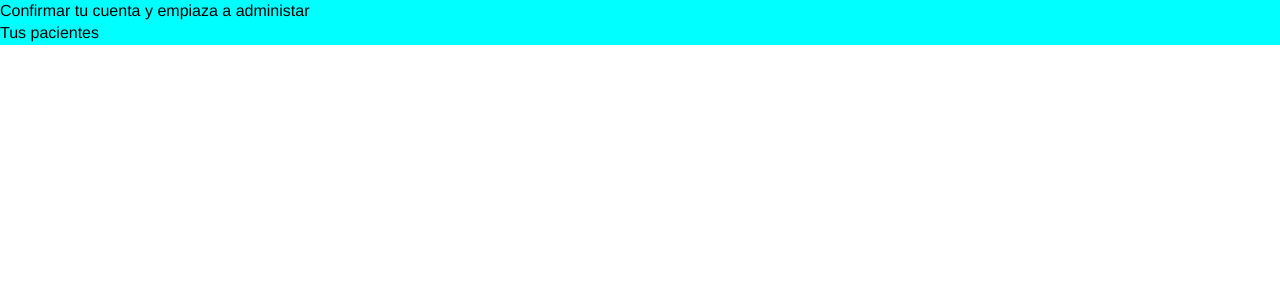
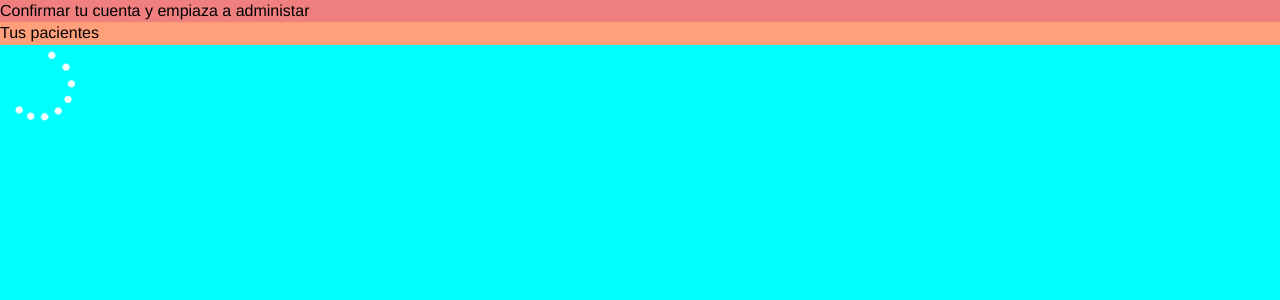
Before and after one commit to JoseIu/apv-MERN, a React (Vite) app in the folder frontend/: page /confirmar-cuenta/1 in a window 1280 px wide. Shown: the top 300 px of the page. Built offline with nearby package versions, Linux system fonts and the light colour scheme; no server answers.

Commit message:
adding loading runner for fetch

```diff
--- /dev/null
+++ b/frontend/src/components/alerts/Loader.jsx
@@ -0,0 +1,13 @@
+const Loader = () => (
+	<div className='lds-roller'>
+		<div></div>
+		<div></div>
+		<div></div>
+		<div></div>
+		<div></div>
+		<div></div>
+		<div></div>
+		<div></div>
+	</div>
+);
+export default Loader;
--- a/frontend/src/css/styles.css
+++ b/frontend/src/css/styles.css
@@ -11,6 +11,92 @@
 	--sub-title-color: #494a4c;
 	--paragraph-color: #494a4c;
 }
+/*====LOADER======*/
+.lds-roller {
+	display: inline-block;
+	position: relative;
+	width: 80px;
+	height: 80px;
+}
+.lds-roller div {
+	animation: lds-roller 1.2s cubic-bezier(0.5, 0, 0.5, 1) infinite;
+	transform-origin: 40px 40px;
+}
+.lds-roller div:after {
+	content: ' ';
+	display: block;
+	position: absolute;
+	width: 7px;
+	height: 7px;
+	border-radius: 50%;
+	background: #fff;
+	margin: -4px 0 0 -4px;
+}
+.lds-roller div:nth-child(1) {
+	animation-delay: -0.036s;
+}
+.lds-roller div:nth-child(1):after {
+	top: 63px;
+	left: 63px;
+}
+.lds-roller div:nth-child(2) {
+	animation-delay: -0.072s;
+}
+.lds-roller div:nth-child(2):after {
+	top: 68px;
+	left: 56px;
+}
+.lds-roller div:nth-child(3) {
+	animation-delay: -0.108s;
+}
+.lds-roller div:nth-child(3):after {
+	top: 71px;
+	left: 48px;
+}
+.lds-roller div:nth-child(4) {
+	animation-delay: -0.144s;
+}
+.lds-roller div:nth-child(4):after {
+	top: 72px;
+	left: 40px;
+}
+.lds-roller div:nth-child(5) {
+	animation-delay: -0.18s;
+}
+.lds-roller div:nth-child(5):after {
+	top: 71px;
+	left: 32px;
+}
+.lds-roller div:nth-child(6) {
+	animation-delay: -0.216s;
+}
+.lds-roller div:nth-child(6):after {
+	top: 68px;
+	left: 24px;
+}
+.lds-roller div:nth-child(7) {
+	animation-delay: -0.252s;
+}
+.lds-roller div:nth-child(7):after {
+	top: 63px;
+	left: 17px;
+}
+.lds-roller div:nth-child(8) {
+	animation-delay: -0.288s;
+}
+.lds-roller div:nth-child(8):after {
+	top: 56px;
+	left: 12px;
+}
+@keyframes lds-roller {
+	0% {
+		transform: rotate(0deg);
+	}
+	100% {
+		transform: rotate(360deg);
+	}
+}
+/*END LOADER*/
 .Error,
 .Success {
 	width: 50%;
@@ -112,4 +198,17 @@
 /*CONFIRMAR CUENTA*/
 .ConfirmAcc {
 	background-color: aqua;
+	height: 100vh;
 }
+.ConfirmAcc-container {
+	background-color: whitesmoke;
+}
+.ConfirmAcc-title {
+	background-color: lightcoral;
+}
+.ConfirmAcc-subtitle {
+	background-color: lightsalmon;
+}
+.ConfirmAcc-alert {
+	background-color: lightgreen;
+}
--- a/frontend/src/pages/ConfirmAcc.jsx
+++ b/frontend/src/pages/ConfirmAcc.jsx
@@ -1,13 +1,17 @@
-import { useEffect } from 'react';
+import { useEffect, useState } from 'react';
 import { useParams } from 'react-router-dom';
+import Alert from '../components/alerts/Alert';
+import Loader from '../components/alerts/Loader';
 
 const ConfirmAcc = () => {
 	const params = useParams();
 	const { token } = params;
+	const { alert, setAlert, accConfirmed, setAccConfirmed } = useGetStates();
 
 	useEffect(() => {
+		setAlert(null);
 		console.log('1');
-		confirmAccount(token);
+		confirmAccount(token, setAlert);
 	}, []);
 
 	return (
@@ -16,12 +20,30 @@
 				<h1 className='ConfirmAcc-title'>Confirmar tu cuenta y empiaza a administar</h1>
 				<h2 className='ConfirmAcc-subtitle'>Tus pacientes</h2>
 			</div>
-			{/* <Alert alert={{ msg: 'Holaa' }} /> */}
+			<div>{!alert ? <Loader /> : <Alert alert={alert} />}</div>
 		</div>
 	);
 };
+const useGetStates = () => {
+	const [states, setStates] = useState({
+		alert: {},
+		accConfirmed: false
+	});
 
-const confirmAccount = async token => {
+	const setAlert = alert => {
+		setStates({ ...states, alert });
+	};
+	const setAccConfirmed = accConfirmed => {
+		setStates({ ...states, accConfirmed });
+	};
+
+	return {
+		...states,
+		setAlert,
+		setAccConfirmed
+	};
+};
+const confirmAccount = async (token, setAlert, setLoading) => {
 	try {
 		const url = `http://localhost:3000/api/veterinarios/confirmar/${token}`;
 		const req = await fetch(url, {
@@ -29,7 +51,12 @@
 			headers: { 'Content-Type': 'application/json' }
 		});
 		const data = await req.json();
+		const { smg, error } = data;
 		console.log(data);
+		if (!smg) {
+			return setAlert({ msg: error, errorActive: true });
+		}
+		setAlert({ msg: smg, errorActive: false });
 	} catch (error) {
 		console.log(error);
 	}
```
Also changed, not shown: frontend/src/main.jsx (+0 -8 lines), 1 other file (tests, documents, lock files or other folders).
